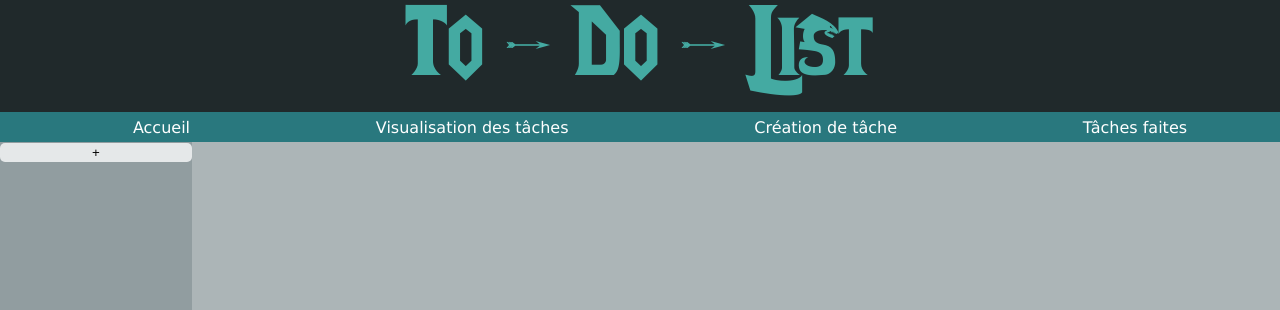
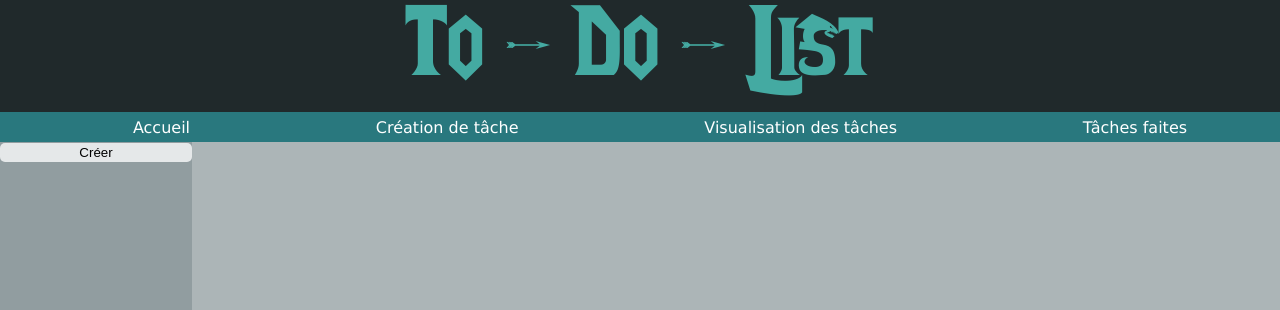
Before and after one commit to Ange-madie/To-do-list-php, a PHP site: page /creation-tache.php in a window 1280 px wide. Shown: the top 310 px of the page. Run offline with PHP 8.4, Linux system fonts and the light colour scheme.

Commit message:
Changement de position entre visualisation de tâche et cration de tâche. Changement du bouton Envoyer en bouton Enregistrer et Remplacement du signe + par le mot créer

```diff
--- a/creation-tache.php
+++ b/creation-tache.php
@@ -4,7 +4,7 @@ include "include/header.php";
 ?>
 <div id="main_page">
     <div id="control">
-        <button class="add_categorie">+</button>
+        <button class="add_categorie">Créer</button>
     </div>
     <div id="content">
 
--- a/include/header.php
+++ b/include/header.php
@@ -6,8 +6,8 @@
 	<nav>
 		<ul class="element">
 			<li class="element menu"><a href="/">Accueil</a></li>
+                        <li class="element menu"><a href="creation-tache.php">Création de tâche</a></li>
 			<li class="element menu"><a href="view-tache.php">Visualisation des tâches</a></li>
-			<li class="element menu"><a href="creation-tache.php">Création de tâche</a></li>
 			<li class="element menu"><a href="finish-tache.php">Tâches faites</a></li>
 		</ul>
 	</nav>
--- a/js/create-form.js
+++ b/js/create-form.js
@@ -57,7 +57,7 @@ add_tache[0].addEventListener("click", function(event) {
     });
     buttonSubmit = create_node("input", {
         "type": "submit",
-        "value": "Envoyez"
+        "value": "Enregistrer"
     });
     divCommand = create_node("div", {
         "class": "buttons"
```
Also changed, not shown: index.php (+4 -4 lines).
